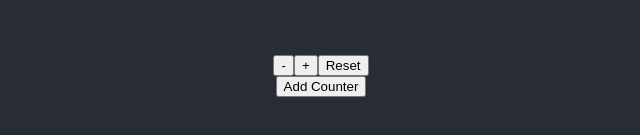
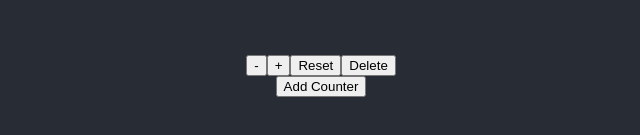
Before and after one commit to JMcWhorter150/redux_react_letter_counter, a React (Create React App) app: page / in a window 1280 px wide. Shown: the part 395-530 px from the top of the page, without its empty margins (319-959 px from the left). Built offline with nearby package versions, Linux system fonts and the light colour scheme.

Commit message:
Adds delete button function

```diff
--- a/src/actions.js
+++ b/src/actions.js
@@ -4,6 +4,7 @@ export const NEXT = 'NEXT';
 export const LAST = 'LAST';
 export const RESET = 'RESET';
 export const ADD_BUTTON = 'ADD_BUTTON';
+export const DELETE_BUTTON = 'DELETE_BUTTON';
 
 // action constructors
 export function actionNext(id) {
@@ -32,3 +33,10 @@ export function actionAddButton() {
         type: ADD_BUTTON
     }
 }
+
+export function actionDeleteButton(id) {
+    return {
+        type: DELETE_BUTTON,
+        id
+    }
+}
--- a/src/components/LetterCounter.js
+++ b/src/components/LetterCounter.js
@@ -1,12 +1,13 @@
 import React from 'react';
 
-export default function LetterCounter({letter, handleLast, handleNext, handleReset, index }) {
+export default function LetterCounter({letter, handleLast, handleNext, handleReset, handleDeleteButton, index }) {
     return (
         <div>
             <h1>{letter}</h1>
             <button onClick={() => {handleLast(index)}}>-</button>
             <button onClick={() => {handleNext(index)}}>+</button>
             <button onClick={() => {handleReset(index)}}>Reset</button>
+            <button onClick={() => {handleDeleteButton(index)}}>Delete</button>
          </div>
 
     );
--- a/src/components/LetterCounters.js
+++ b/src/components/LetterCounters.js
@@ -1,11 +1,11 @@
 import React from 'react';
 import LetterCounter from './LetterCounter';
 
-export default function LetterCounters({letters, handleLast, handleNext, handleReset}) {
+export default function LetterCounters({letters, handleLast, handleNext, handleReset, handleDeleteButton}) {
     return (
         <div>
             {letters.map((letter, i) => (
-                <LetterCounter key={i} letter={letter} index={i} handleLast={handleLast} handleNext={handleNext} handleReset={handleReset} />
+                <LetterCounter key={i} letter={letter} index={i} handleDeleteButton={handleDeleteButton} handleLast={handleLast} handleNext={handleNext} handleReset={handleReset} />
             ))}
         </div>
     );
--- a/src/containers/LetterCounterContainers.js
+++ b/src/containers/LetterCounterContainers.js
@@ -1,6 +1,6 @@
 import {connect} from 'react-redux';
 import LetterCounters from '../components/LetterCounters';
-import { actionNext, actionLast, actionReset } from '../actions';
+import { actionNext, actionLast, actionReset, actionDeleteButton } from '../actions';
 
 
 function mapStateToProps(state) {
@@ -13,7 +13,8 @@ function mapDispatchToProps(dispatch) {
     return {
         handleNext: (id) => {dispatch(actionNext(id))},
         handleLast: (id) => {dispatch(actionLast(id))},
-        handleReset: (id) => {dispatch(actionReset(id))}
+        handleReset: (id) => {dispatch(actionReset(id))},
+        handleDeleteButton: (id) => {dispatch(actionDeleteButton(id))}
     }
 }
 // I want the click handler to be able to accept an id
--- a/src/reducers.js
+++ b/src/reducers.js
@@ -1,4 +1,4 @@
-import { NEXT, LAST, RESET, ADD_BUTTON } from "./actions";
+import { NEXT, LAST, RESET, ADD_BUTTON, DELETE_BUTTON } from "./actions";
 
 
 const defaultState = {
@@ -21,6 +21,8 @@ function letterCount(state=defaultState, action) {
         case ADD_BUTTON:
             newState.positions.push(12);
             break;
+        case DELETE_BUTTON:
+            newState.positions.splice(action.id, 1);
         default:
             break;
     }
```
